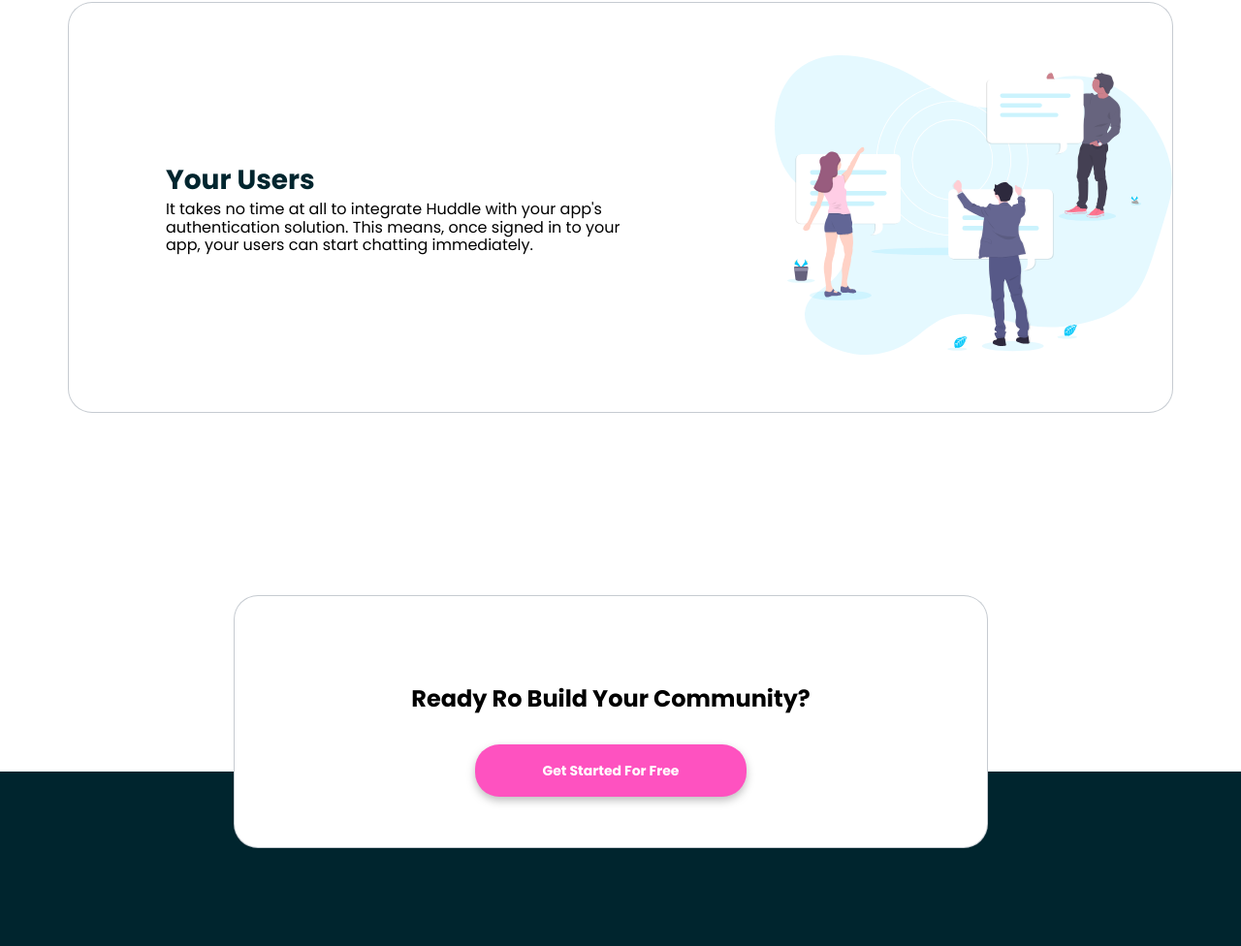
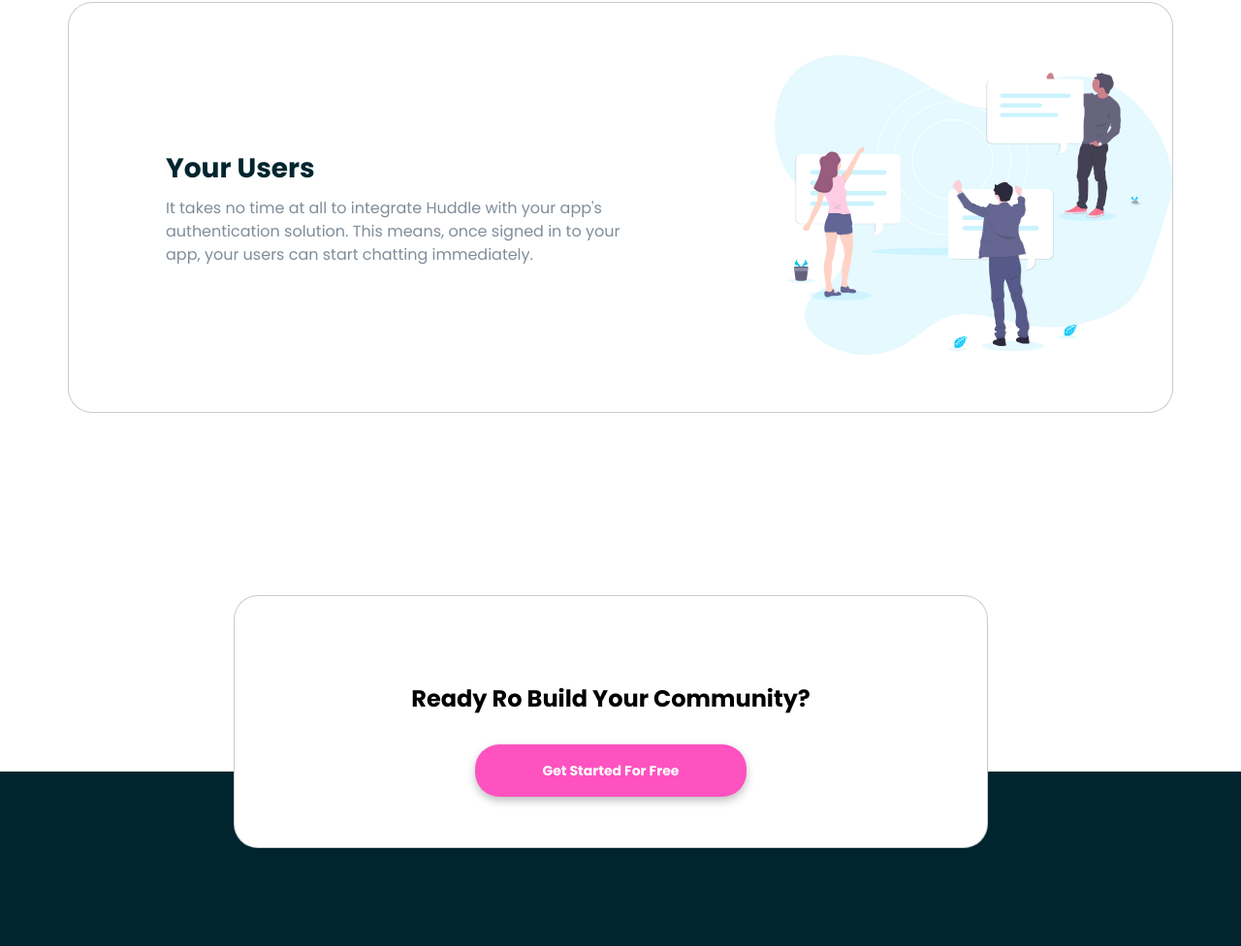
Before and after one commit to irina-kosogor/huddle, a plain HTML site: page index.html in a window 1280 px wide. Shown: the part 1812-2788 px from the top of the page at 97% size. Drawn offline with nearby package versions, Linux system fonts and the light colour scheme; files whose address does not match are found by name.

Commit message:
Update styles.css

```diff
--- a/css/styles.css
+++ b/css/styles.css
@@ -150,7 +150,7 @@ h1 {
     color: #00252E;
 }
 
-.grow_text .grow_paragraph, .user_text .users_paragraph {
+.grow_text .grow_paragraph, .users_text .users_paragraph {
     margin-top: 8px;
     font-style: normal;
     font-weight: 400;
```
